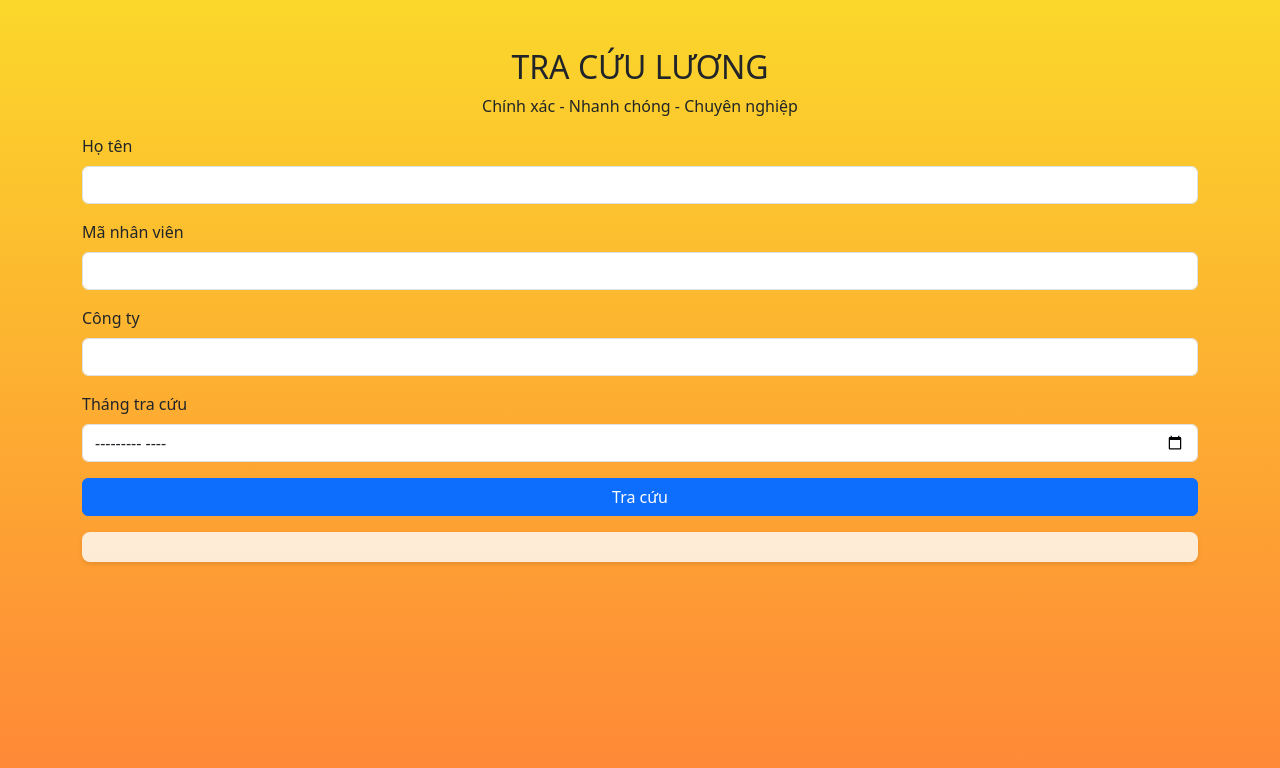
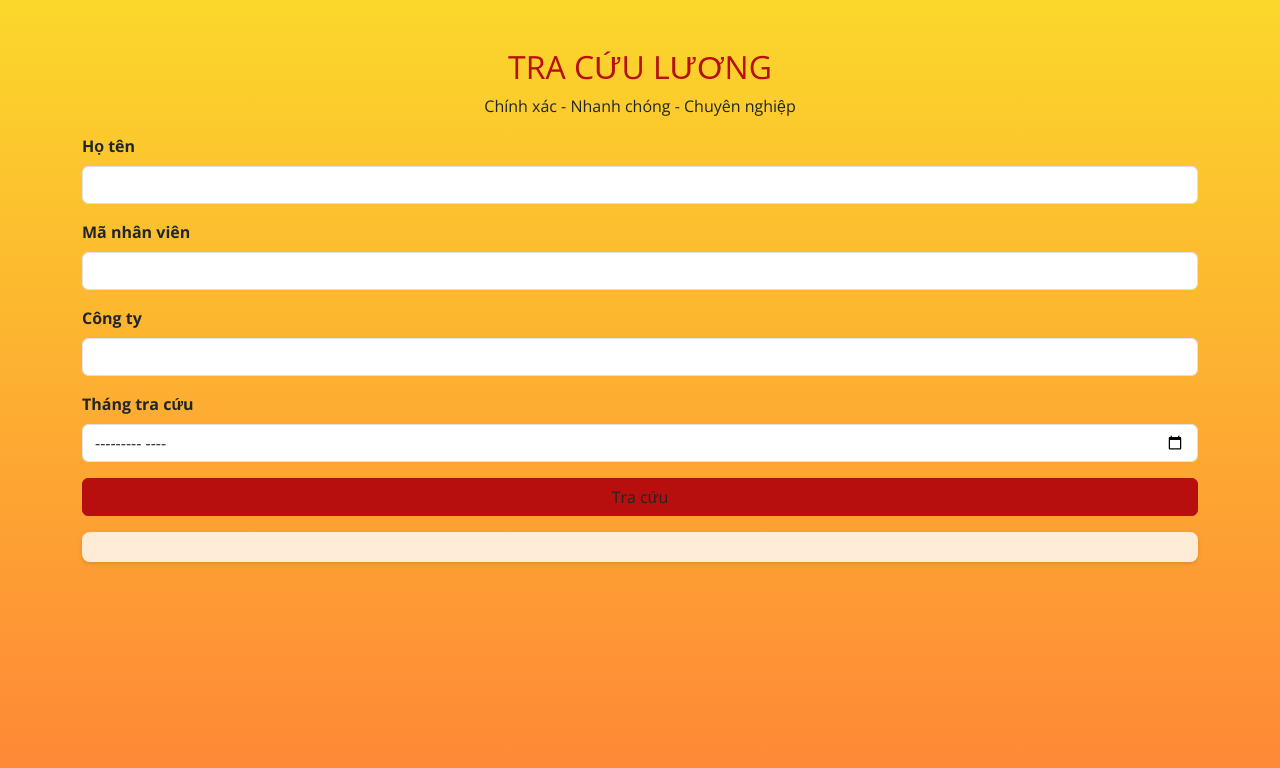
Before and after one commit to kosadmin/webappkos-Minh, a plain HTML site: page index.html in a window 1280 px wide. Drawn offline with nearby package versions, Linux system fonts and the light colour scheme.

Commit message:
Update index.html
The title "TRA CỨU LƯƠNG" is red (#B70E0E).
The "Tra cứu" button is red (#B70E0E) and changes shade on hover.
All text uses Open Sans font.
Form labels are bold.
The spinner is red when clicking "Tra cứu".

```diff
--- a/index.html
+++ b/index.html
@@ -5,9 +5,11 @@
     <meta name="viewport" content="width=device-width, initial-scale=1.0">
     <title>TRA CỨU LƯƠNG</title>
     <link href="https://cdn.jsdelivr.net/npm/bootstrap@5.3.0/dist/css/bootstrap.min.css" rel="stylesheet">
+    <link href="https://fonts.googleapis.com/css2?family=Open+Sans:wght@400;700&display=swap" rel="stylesheet">
     <style>
-        /* Đổi màu nền thành gradient tuyến tính */
+        /* Đổi màu nền thành gradient tuyến tính, toàn font chữ thành Open Sans */
         body {
+            font-family: 'Open Sans', sans-serif;
             background: linear-gradient(to bottom, #FBD72B 0%, #FF8038 100%);
             min-height: 100vh;
         }
@@ -34,11 +36,22 @@
             padding: 15px;
             box-shadow: 0 2px 4px rgba(0, 0, 0, 0.1);
         }
+
+        /* Đổi màu spinner */
+        .spinner-border {
+            color: #B70E0E;
+        }
+
+        /* Đậm chữ cho các label */
+        .form-label {
+            font-weight: 700;
+        }
+
     </style>
 </head>
 <body>
     <div class="container mt-5">
-        <h2 class="text-center">TRA CỨU LƯƠNG</h2>
+        <h2 class="text-center title">TRA CỨU LƯƠNG</h2>
         <p class="text-center">Chính xác - Nhanh chóng - Chuyên nghiệp</p>
         <form id="searchForm">
             <div class="mb-3">
@@ -57,7 +70,7 @@
                 <label for="month" class="form-label">Tháng tra cứu</label>
                 <input type="month" class="form-control" id="month" required>
             </div>
-            <button type="submit" class="btn btn-primary w-100">Tra cứu</button>
+            <button type="submit" class="btn btn-custom w-100">Tra cứu</button>
         </form>
         <div id="result" class="mt-3"></div>
     </div>
@@ -66,7 +79,7 @@
             e.preventDefault();
 
             // Hiển thị thông báo "Đang xử lý..." với spinner
-            document.getElementById('result').innerHTML = '<div class="text-center"><div class="spinner-border text-primary" role="status"></div> Đang xử lý...</div>';
+            document.getElementById('result').innerHTML = '<div class="text-center"><div class="spinner-border" role="status"></div> Đang xử lý...</div>';
 
             // Thu thập dữ liệu từ form
             const data = {
```
